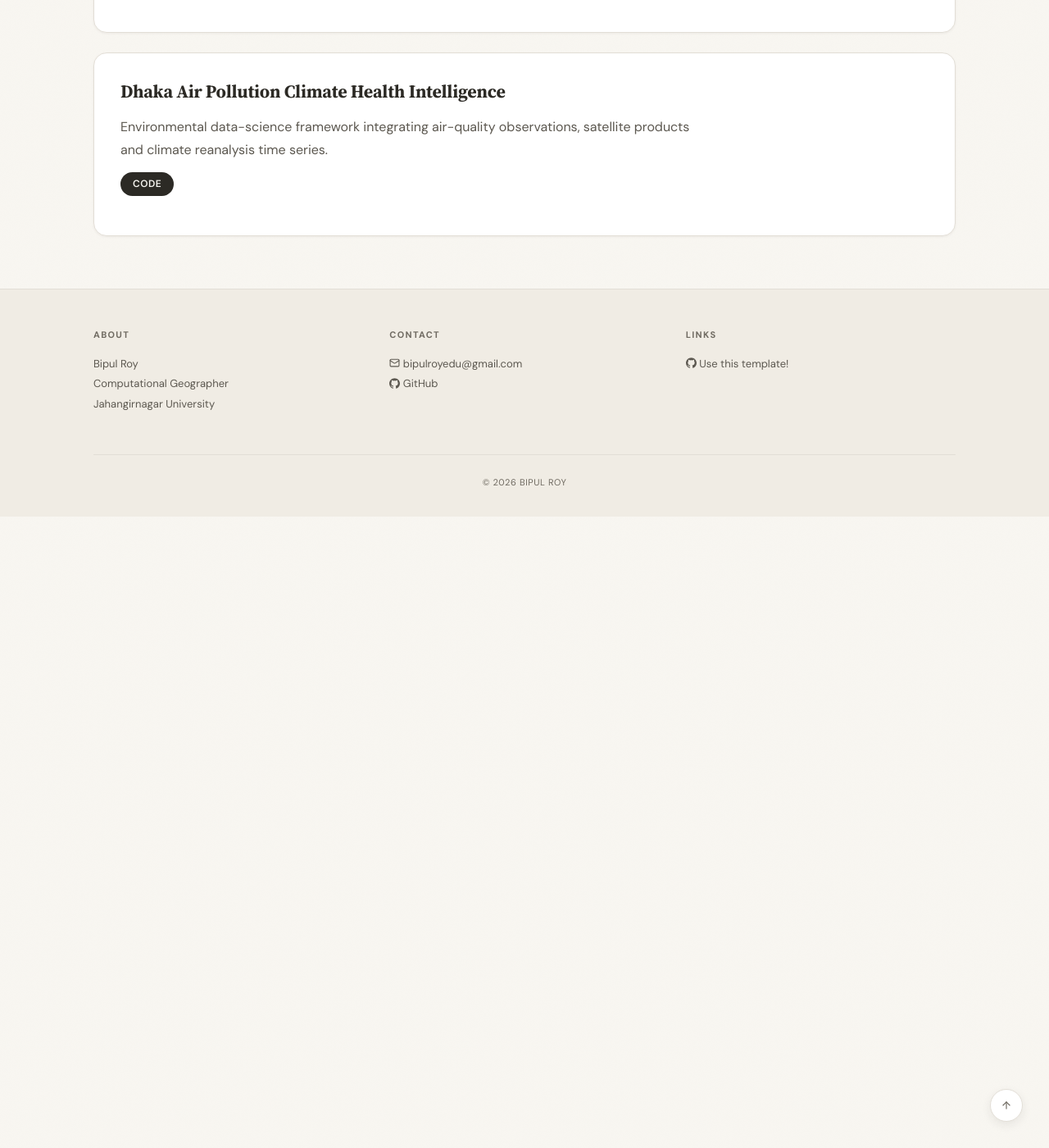
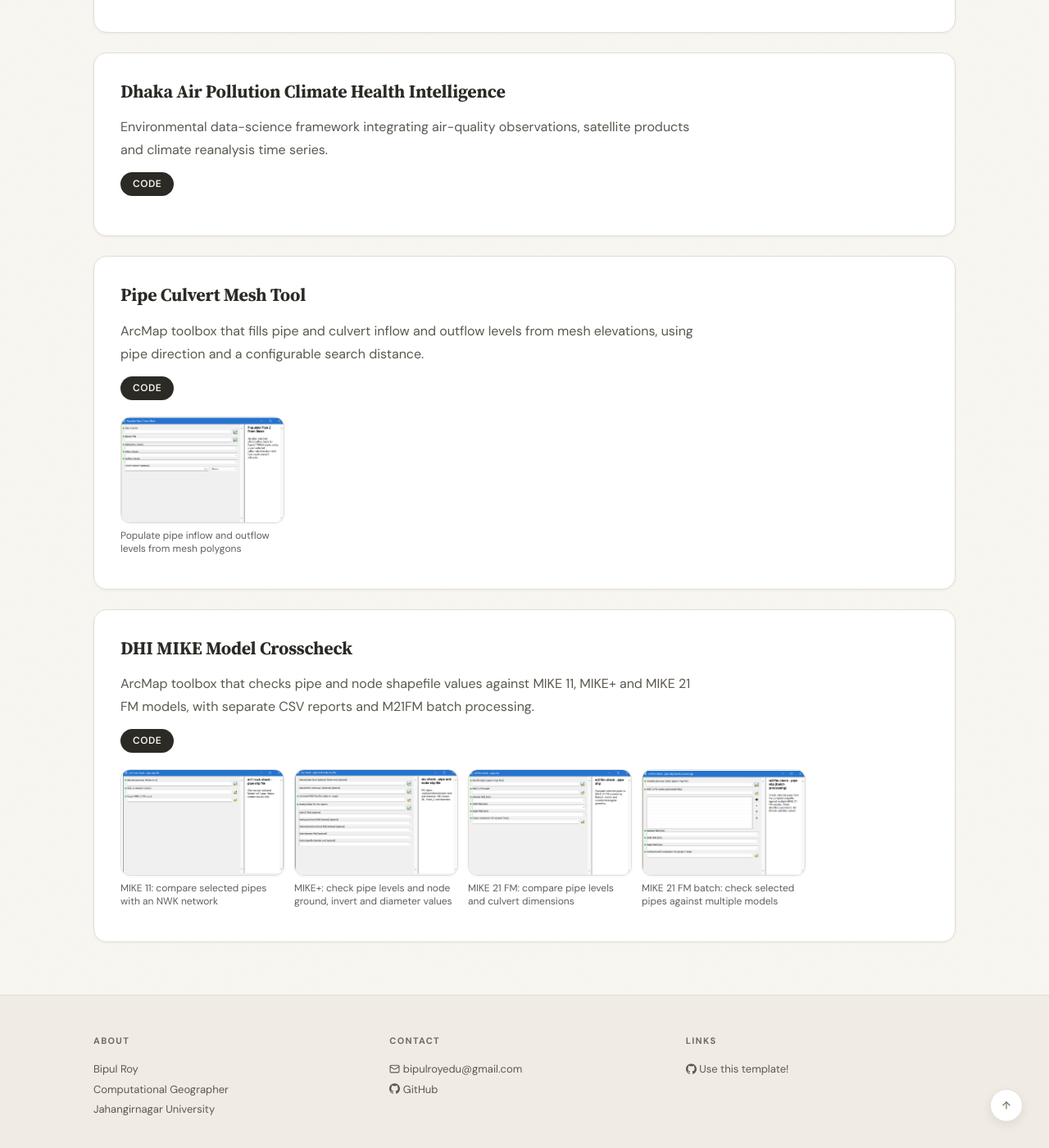
Before and after one commit to Bipul-roy-AI/Bipul-roy-AI.github.io, a Jekyll site: the page built from _pages/projects.md, in a window 1280 px wide and 1400 px high, scrolled down 2425 px. Shown: the whole window at 82% size. Built offline with Jekyll 4.4.1, drawn with Linux system fonts in a browser that asks for light colours; before the commit the page ends 3055 px from its top, so only the background shows below that.

Commit message:
Add pipe mesh and DHI MIKE crosscheck tools to Projects
Add two project entries with concise descriptions, links to their current repositories and five supplied ArcMap screenshots. Use the existing project card and thumbnail layout.

```diff
--- a/_data/projects.yml
+++ b/_data/projects.yml
@@ -38,3 +38,21 @@
 - name: Dhaka Air Pollution Climate Health Intelligence
   repo: https://github.com/Bipul-roy-AI/Dhaka-Air-Pollution-Climate-Health-Intelligence
   description: "Environmental data-science framework integrating air-quality observations, satellite products and climate reanalysis time series."
+- name: Pipe Culvert Mesh Tool
+  repo: https://github.com/Bipul-roy-AI/Pipe-Culvert-Mesh-Tool
+  description: "ArcMap toolbox that fills pipe and culvert inflow and outflow levels from mesh elevations, using pipe direction and a configurable search distance."
+  screenshots:
+    - src: /images/projects/pipe-culvert-mesh-tool/populate-pipe-z.png
+      caption: "Populate pipe inflow and outflow levels from mesh polygons"
+- name: DHI MIKE Model Crosscheck
+  repo: https://github.com/Bipul-roy-AI/DHI_MIKE_m11-mu-m21fm-crosscheck
+  description: "ArcMap toolbox that checks pipe and node shapefile values against MIKE 11, MIKE+ and MIKE 21 FM models, with separate CSV reports and M21FM batch processing."
+  screenshots:
+    - src: /images/projects/dhi-mike-crosscheck/m11-check.png
+      caption: "MIKE 11: compare selected pipes with an NWK network"
+    - src: /images/projects/dhi-mike-crosscheck/mu-check.png
+      caption: "MIKE+: check pipe levels and node ground, invert and diameter values"
+    - src: /images/projects/dhi-mike-crosscheck/m21fm-check.png
+      caption: "MIKE 21 FM: compare pipe levels and culvert dimensions"
+    - src: /images/projects/dhi-mike-crosscheck/m21fm-batch-check.png
+      caption: "MIKE 21 FM batch: check selected pipes against multiple models"
```
Also changed, not shown: images/projects/dhi-mike-crosscheck/m11-check.png (added), images/projects/dhi-mike-crosscheck/m21fm-batch-check.png (added), images/projects/dhi-mike-crosscheck/m21fm-check.png (added), images/projects/dhi-mike-crosscheck/mu-check.png (added), images/projects/pipe-culvert-mesh-tool/populate-pipe-z.png (added).
